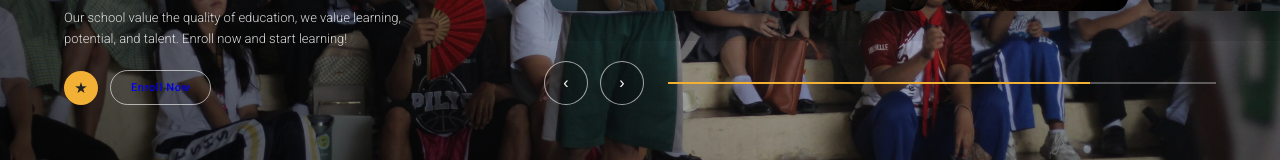
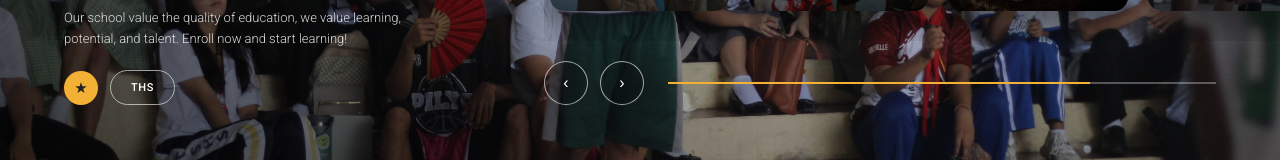
Before and after one commit to jadewasabi/Enrollform, a plain HTML site: page school.html in a window 1280 px wide. Shown: the part 583-743 px from the top of the page. Drawn offline with nearby package versions, Linux system fonts and the light colour scheme.

Commit message:
Update school.html

```diff
--- a/school.html
+++ b/school.html
@@ -60,7 +60,7 @@ button:focus-visible,a:focus-visible{outline:2px solid var(--accent);outline-off
   <p class="place" id="place"></p>
   <h1 id="title"></h1>
   <p class="d" id="desc"></p>
-  <div class="row"><button class="save" aria-label="Save destination" id="save">&#9733;</button><a href="index.html"><button class="go">Enroll Now</button></a></div>
+  <div class="row"><button class="save" aria-label="Save destination" id="save">&#9733;</button><button class="go">THS</button></a></div>
  </section>
  <div class="cards" id="cards"></div>
  <div class="ctl"><button id="prev" aria-label="Previous destination">&#8249;</button><button id="next" aria-label="Next destination">&#8250;</button><div class="bar"><i id="prog"></i></div></div>
```
